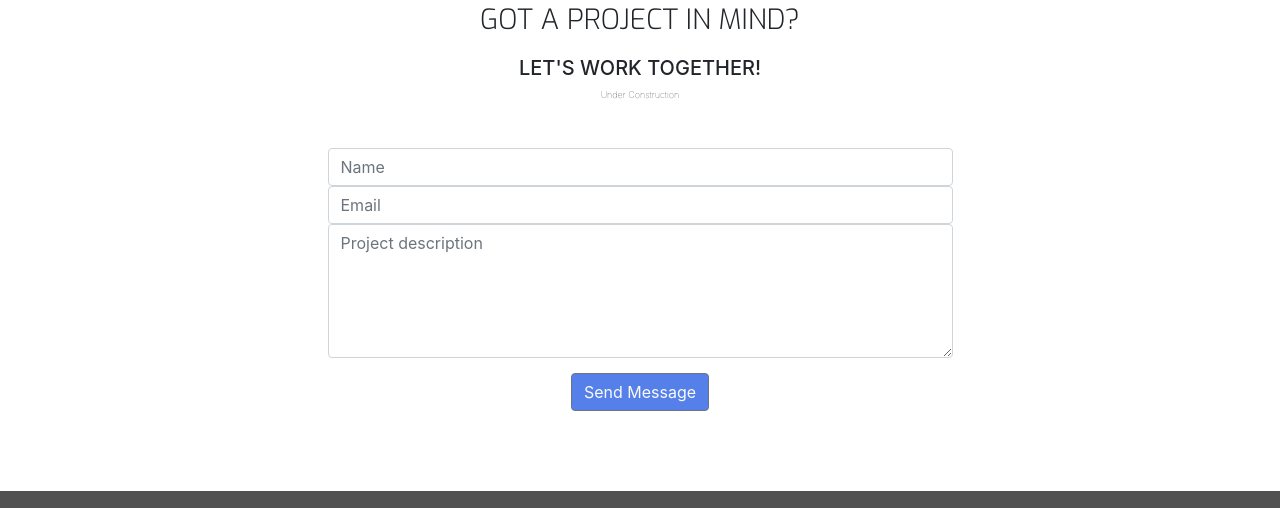
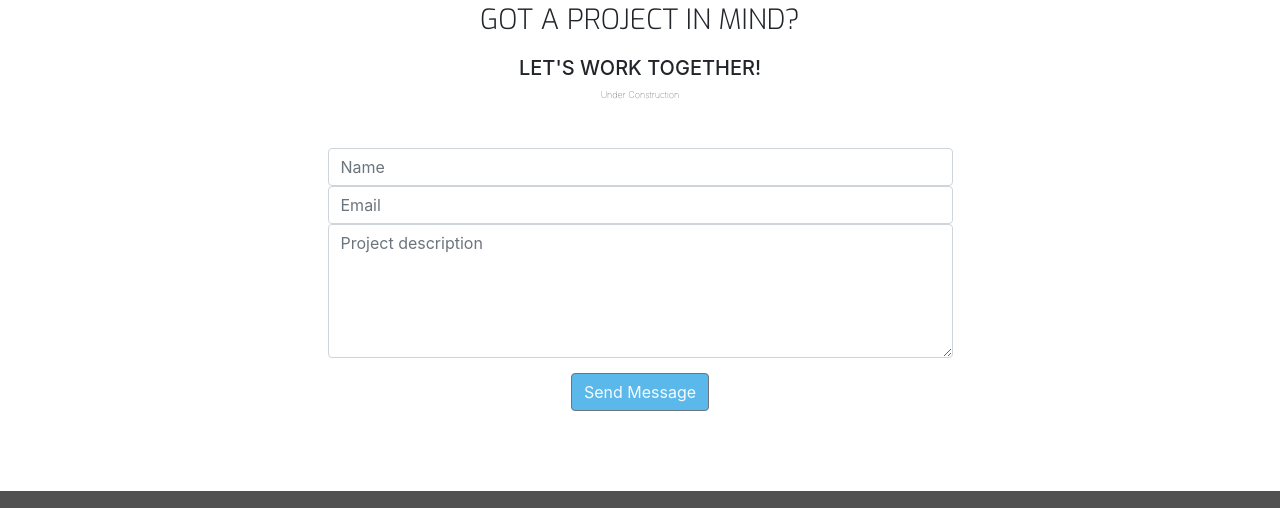
Before and after one commit to luke0han/my-resume, a plain HTML site: page contact.html in a window 1280 px wide. Shown: the part 391-899 px from the top of the page. Drawn offline with nearby package versions, Linux system fonts and the light colour scheme.

Commit message:
Update style.css

```diff
--- a/assets/css/style.css
+++ b/assets/css/style.css
@@ -369,8 +369,19 @@ button[type="submit"] {
     margin-top: 15px;
     margin-bottom: 80px;
     color: #fafafa;
-    background-color: #5680e9;
+    background-color: #5ab9ea;
 
+}
+.contact-btn {
+    background-color: #5ab9ea;
+}
+
+.contact-btn:active {
+    background-color: #44b5ed;
+    padding: 1.2em;
+}
+.contact-btn:hover {
+    background-color: #3eb4ef;
 }
 
 #map {min-height: 360px;}
```
